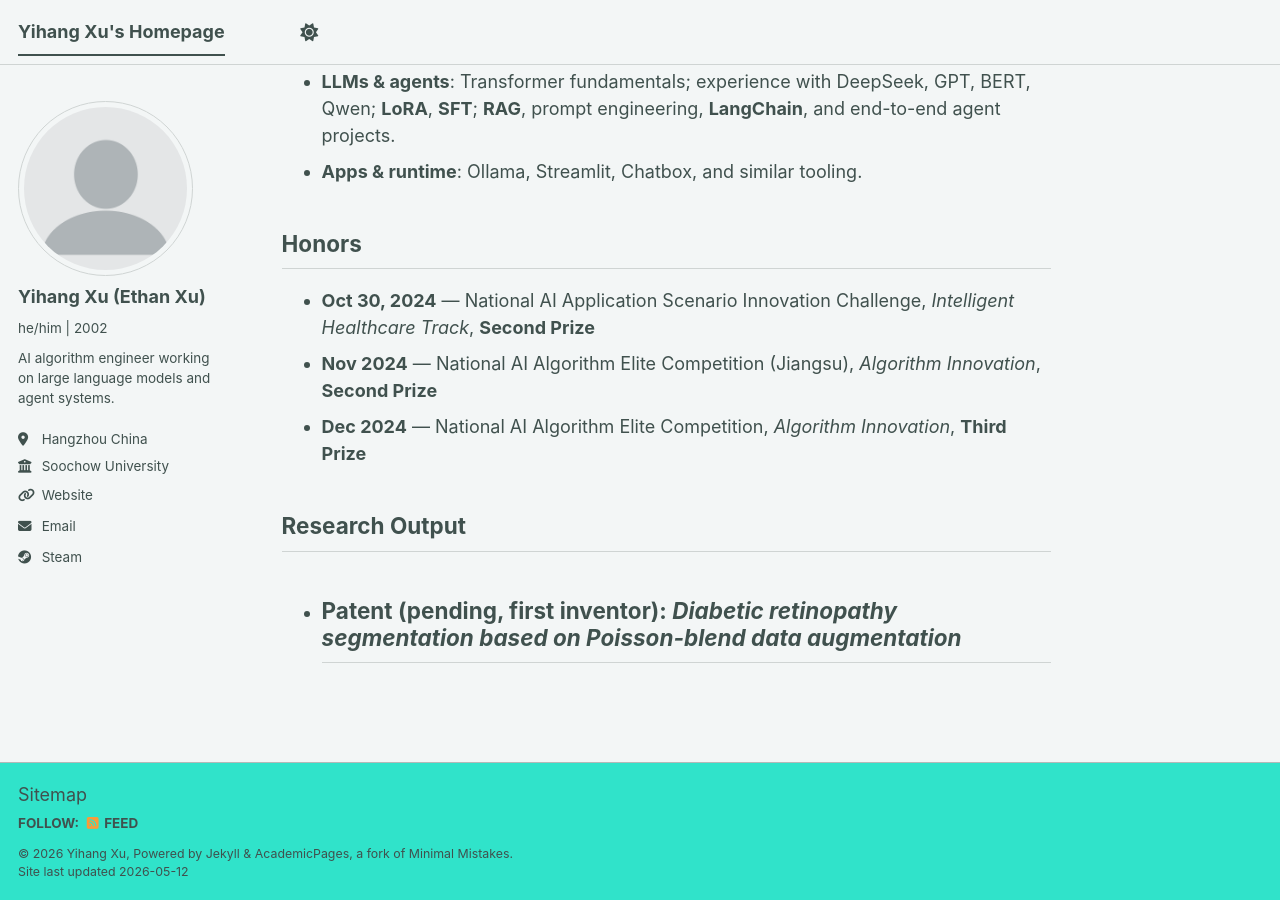
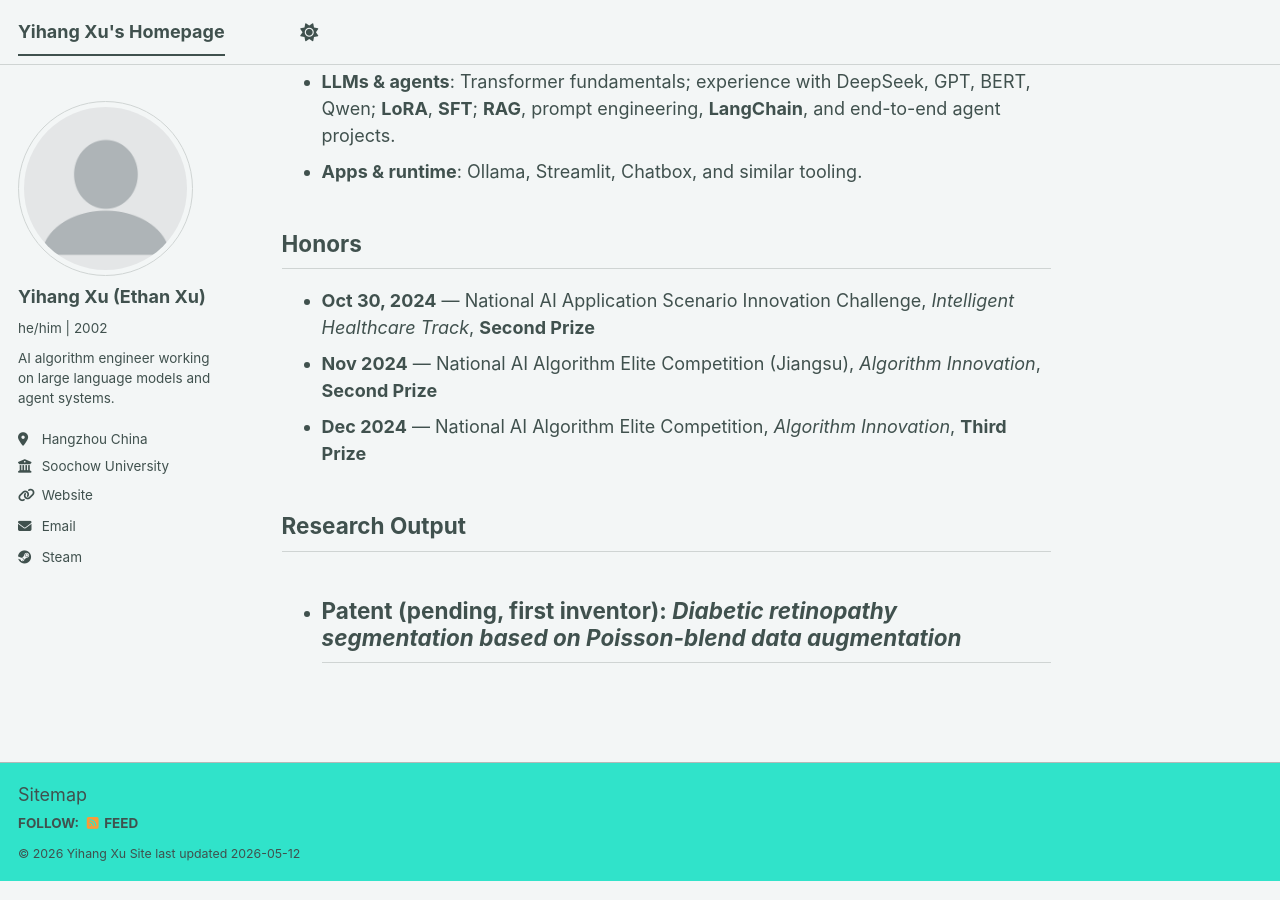
Before and after one commit to EthanXu1019/EthanXu1019.github.io, a Jekyll site: the page built from _pages/about.md, in a window 1280 px wide and 900 px high, scrolled down 1619 px. Built offline with Jekyll 4.4.1, drawn with Linux system fonts in a browser that asks for light colours; a script bundle is joined from its source files by our own code; library files that are not in the unit come from our copies.

Commit message:
Update footer.html

```diff
--- a/_includes/footer.html
+++ b/_includes/footer.html
@@ -20,6 +20,6 @@
 {% endif %}
 
 <div class="page__footer-copyright">
-  &copy; {{ site.time | date: '%Y' }} {{ site.name | default: site.title }}, {{ site.data.ui-text[site.locale].powered_by | default: "Powered by" }} <a href="https://jekyllrb.com" rel="nofollow">Jekyll</a> &amp; <a href="https://github.com/academicpages/academicpages.github.io">AcademicPages</a>, a fork of <a href="https://mademistakes.com/work/minimal-mistakes-jekyll-theme/" rel="nofollow">Minimal Mistakes</a>.<br />
+  &copy; {{ site.time | date: '%Y' }} {{ site.name | default: site.title }}
   Site last updated {{ "now" | date: '%Y-%m-%d' }}
 </div>
```
